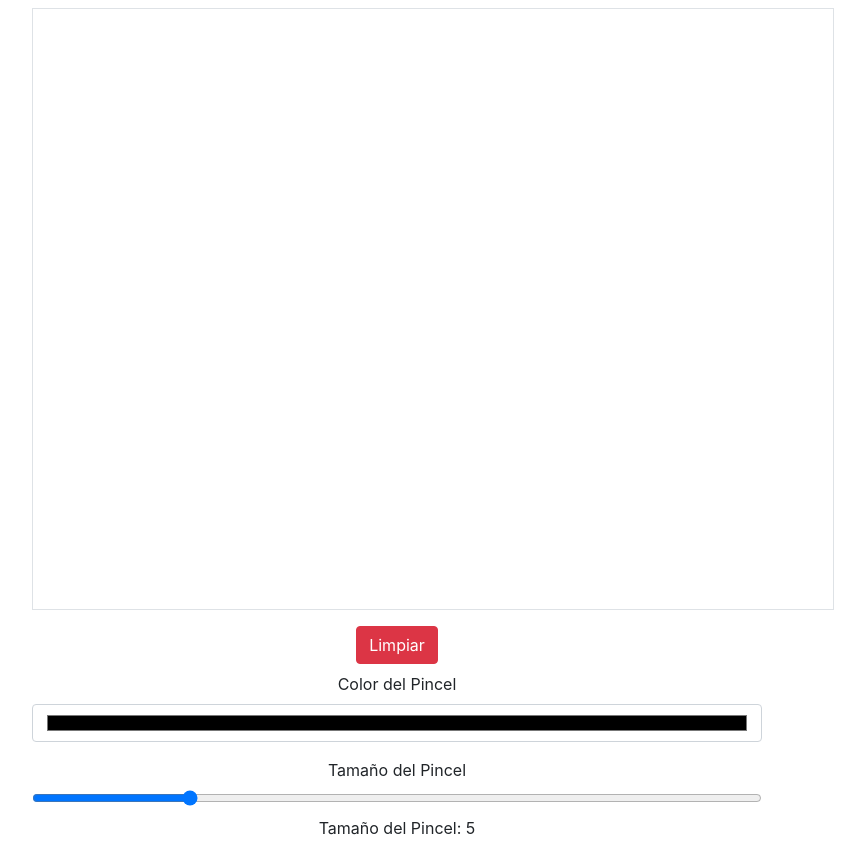
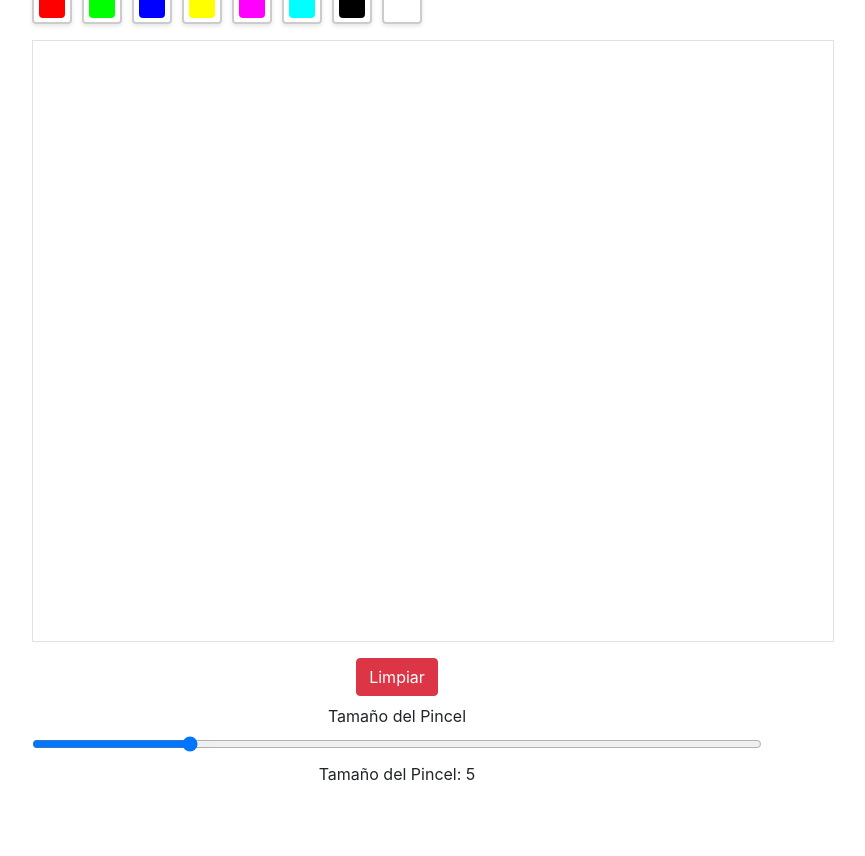
Before and after one commit to ClaudioVergara2/Paint-Canva, a plain HTML site: page index.html in a window 1280 px wide. Shown: the part 88-944 px from the top of the page, without its empty margins (243-1108 px from the left). After the commit the page ends 890 px from the top, so only its background shows below. Drawn offline with nearby package versions, Linux system fonts and the light colour scheme.

Commit message:
[feat] se implemena una barra de color básicos

```diff
--- a/index.html
+++ b/index.html
@@ -9,16 +9,43 @@
 </head>
 <body>
     <div class="container">
-        <h1 class="text-center my-4">Aplicación de Paint</h1>
+        <!-- <h1 class="text-center my-4">Aplicación de Paint</h1> -->
+        <br><br><br>
+        <div class="row justify-content-center mb-3">
+            <div class="col-md-8 text-center">
+                <div class="color-palette">
+                    <div class="color-box">
+                        <button type="button" class="btn btn-color" style="background-color: #ff0000;" data-color="#ff0000" aria-label="Rojo"></button>
+                    </div>
+                    <div class="color-box">
+                        <button type="button" class="btn btn-color" style="background-color: #00ff00;" data-color="#00ff00" aria-label="Verde"></button>
+                    </div>
+                    <div class="color-box">
+                        <button type="button" class="btn btn-color" style="background-color: #0000ff;" data-color="#0000ff" aria-label="Azul"></button>
+                    </div>
+                    <div class="color-box">
+                        <button type="button" class="btn btn-color" style="background-color: #ffff00;" data-color="#ffff00" aria-label="Amarillo"></button>
+                    </div>
+                    <div class="color-box">
+                        <button type="button" class="btn btn-color" style="background-color: #ff00ff;" data-color="#ff00ff" aria-label="Rosa"></button>
+                    </div>
+                    <div class="color-box">
+                        <button type="button" class="btn btn-color" style="background-color: #00ffff;" data-color="#00ffff" aria-label="Cian"></button>
+                    </div>
+                    <div class="color-box">
+                        <button type="button" class="btn btn-color" style="background-color: #000000;" data-color="#000000" aria-label="Negro"></button>
+                    </div>
+                    <div class="color-box">
+                        <button type="button" class="btn btn-color" style="background-color: #ffffff;" data-color="#ffffff" aria-label="Blanco"></button>
+                    </div>
+                </div>
+            </div>
+        </div>
         <div class="row justify-content-center">
             <div class="col-md-8">
                 <canvas id="canvas" width="800" height="600" class="border"></canvas>
                 <div id="controls" class="text-center mt-3">
                     <button id="clear" type="button" class="btn btn-danger">Limpiar</button>
-                    <div class="form-group mt-2">
-                        <label for="colorPicker">Color del Pincel</label>
-                        <input type="color" id="colorPicker" class="form-control">
-                    </div>
                     <div class="form-group mt-2">
                         <label for="brushSize">Tamaño del Pincel</label>
                         <input type="range" id="brushSize" min="1" max="20" value="5" class="form-control-range">
--- a/paint.js
+++ b/paint.js
@@ -2,16 +2,8 @@ const canvas = document.getElementById('canvas');
 const ctx = canvas.getContext('2d');
 
 let painting = false;
-let brushColor = '#000000';
+let brushColor = '#000000'; // Color predeterminado
 let brushSize = 5;
-
-function getMousePos(e) {
-    const rect = canvas.getBoundingClientRect();
-    return {
-        x: e.clientX - rect.left,
-        y: e.clientY - rect.top
-    };
-}
 
 function startPosition(e) {
     painting = true;
@@ -25,30 +17,40 @@ function endPosition() {
 
 function draw(e) {
     if (!painting) return;
-
-    const pos = getMousePos(e);
-
     ctx.lineWidth = brushSize;
     ctx.lineCap = 'round';
     ctx.strokeStyle = brushColor;
 
-    ctx.lineTo(pos.x, pos.y);
+    // Obtener las coordenadas correctas del canvas
+    const rect = canvas.getBoundingClientRect();
+    const x = e.clientX - rect.left;
+    const y = e.clientY - rect.top;
+
+    // Dibujar
+    ctx.lineTo(x, y);
     ctx.stroke();
     ctx.beginPath();
-    ctx.moveTo(pos.x, pos.y);
+    ctx.moveTo(x, y);
 }
+
 
 function clearCanvas() {
     ctx.clearRect(0, 0, canvas.width, canvas.height);
 }
 
 document.getElementById('clear').addEventListener('click', clearCanvas);
-document.getElementById('colorPicker').addEventListener('input', (e) => {
-    brushColor = e.target.value;
-});
+
 document.getElementById('brushSize').addEventListener('input', (e) => {
     brushSize = e.target.value;
-    document.getElementById('brushSizeLabel').textContent = `Tamaño del Pincel: ${brushSize}`;
+    document.getElementById('brushSizeLabel').innerText = `Tamaño del Pincel: ${brushSize}`;
+});
+
+// Funcionalidad para cambiar el color del pincel al hacer clic en un botón
+const colorButtons = document.querySelectorAll('.btn-color');
+colorButtons.forEach(button => {
+    button.addEventListener('click', (e) => {
+        brushColor = e.target.getAttribute('data-color');
+    });
 });
 
 canvas.addEventListener('mousedown', startPosition);
--- a/style.css
+++ b/style.css
@@ -12,3 +12,25 @@
     display: block;
     margin-top: 10px;
 }
+.color-palette {
+    display: flex;
+    gap: 10px;
+    flex-wrap: wrap;
+}
+
+.color-box {
+    border: 2px solid #ccc;
+    padding: 5px;
+    border-radius: 4px;
+    display: inline-block;
+    width: 40px;
+    height: 40px;
+    box-shadow: 0 2px 4px rgba(0, 0, 0, 0.1);
+}
+
+.color-box .btn-color {
+    width: 100%;
+    height: 100%;
+    border: none;
+    border-radius: 4px;
+}
```
